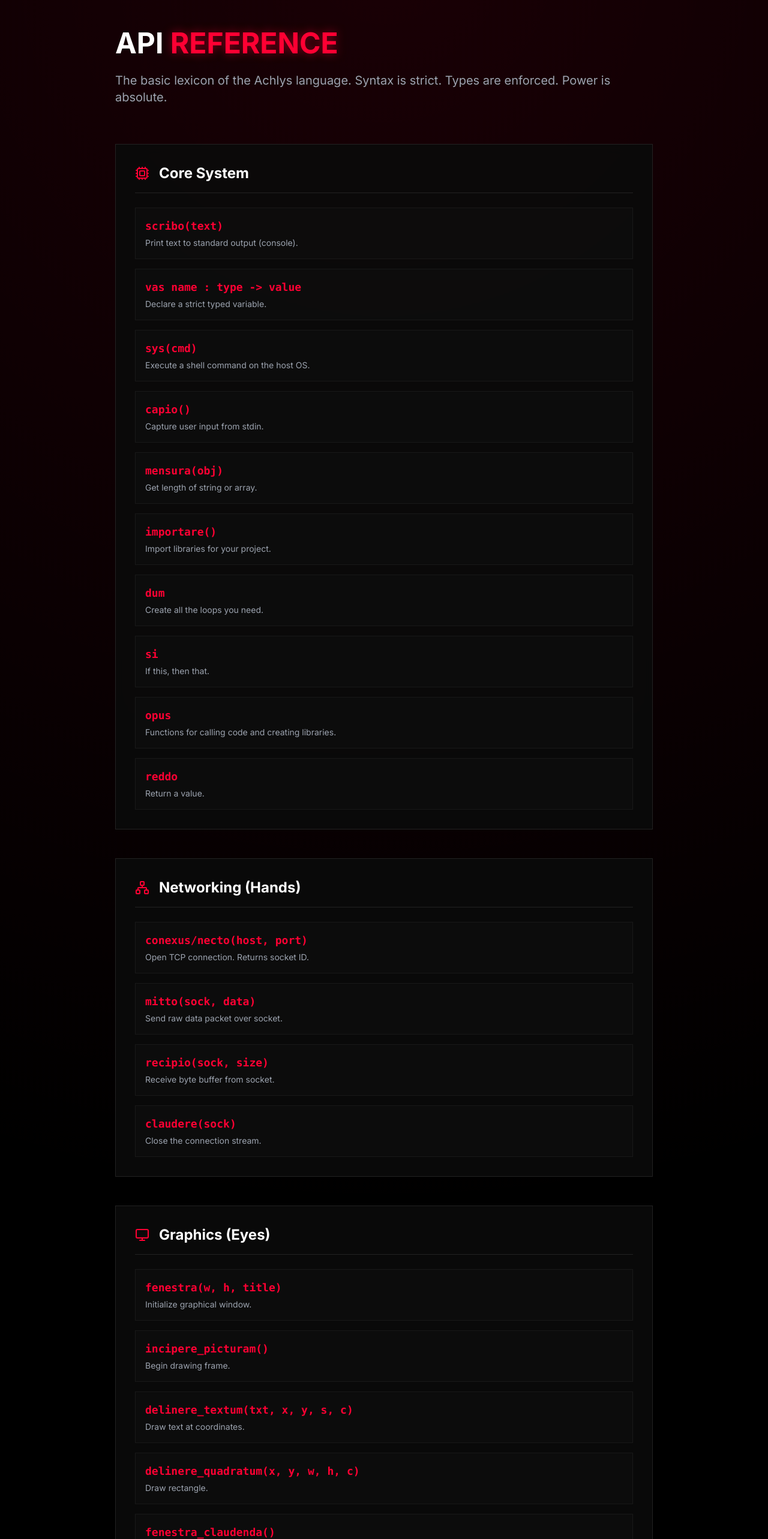
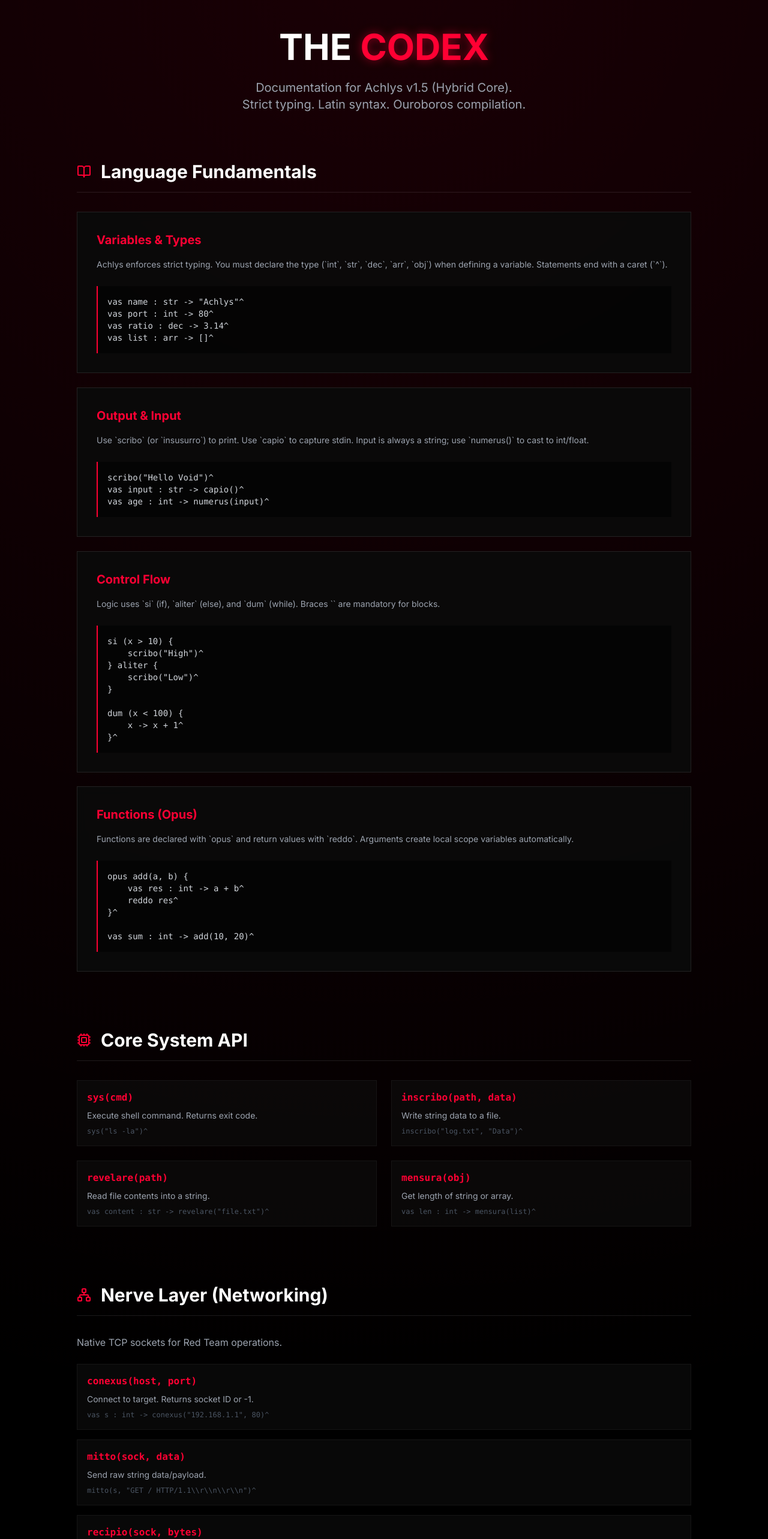
Before and after one commit to Variosity/achlys-web-deployment, a Next.js app: page /docs in a window 1280 px wide. Shown: the part 80-2646 px from the top of the page at 60% size. Built offline with nearby package versions, Linux system fonts and the light colour scheme.

Commit message:
Docs Update

```diff
--- a/src/app/docs/page.tsx
+++ b/src/app/docs/page.tsx
@@ -1,89 +1,136 @@
 'use client'
 
 import { motion } from 'framer-motion'
-import { Terminal, Network, Monitor, FileCode, Cpu } from 'lucide-react'
+import { Terminal, Network, Monitor, FileCode, Cpu, BookOpen, Hash, Code2 } from 'lucide-react'
 
 export default function Docs() {
-  const apiGroups = [
-    {
-      title: "Core System",
-      icon: <Cpu className="text-blood" />,
-      funcs: [
-        { name: "scribo(text)", desc: "Print text to standard output (console)." },
-        { name: "vas name : type -> value", desc: "Declare a strict typed variable." },
-        { name: "sys(cmd)", desc: "Execute a shell command on the host OS." },
-        { name: "capio()", desc: "Capture user input from stdin." },
-        { name: "mensura(obj)", desc: "Get length of string or array." },
-	{ name: "importare()", desc: "Import libraries for your project." },
-	{ name: "dum", desc: "Create all the loops you need." },
-	{ name: "si", desc: "If this, then that." },
-	{ name: "opus", desc: "Functions for calling code and creating libraries." },
-	{ name: "reddo", desc: "Return a value." }
-      ]
-    },
-    {
-      title: "Networking (Hands)",
-      icon: <Network className="text-blood" />,
-      funcs: [
-        { name: "conexus/necto(host, port)", desc: "Open TCP connection. Returns socket ID." },
-        { name: "mitto(sock, data)", desc: "Send raw data packet over socket." },
-        { name: "recipio(sock, size)", desc: "Receive byte buffer from socket." },
-        { name: "claudere(sock)", desc: "Close the connection stream." }
-      ]
-    },
-    {
-      title: "Graphics (Eyes)",
-      icon: <Monitor className="text-blood" />,
-      funcs: [
-        { name: "fenestra(w, h, title)", desc: "Initialize graphical window." },
-        { name: "incipere_picturam()", desc: "Begin drawing frame." },
-        { name: "delinere_textum(txt, x, y, s, c)", desc: "Draw text at coordinates." },
-        { name: "delinere_quadratum(x, y, w, h, c)", desc: "Draw rectangle." },
-        { name: "fenestra_claudenda()", desc: "Check if close requested." }
-      ]
-    },
-    {
-      title: "File I/O",
-      icon: <FileCode className="text-blood" />,
-      funcs: [
-        { name: "revelare(path)", desc: "Read file content into string." },
-        { name: "inscribo(path, data)", desc: "Write string data to file." }
-      ]
-    }
-  ]
-
   return (
-    <div className="section-container pt-32">
+    <div className="section-container pt-32 pb-32"> {/* Increased bottom padding */}
       <motion.div
         initial={{ opacity: 0, y: 20 }}
         animate={{ opacity: 1, y: 0 }}
-        className="max-w-4xl mx-auto"
+        className="max-w-5xl mx-auto"
       >
-        <h1 className="text-5xl font-bold mb-6">API <span className="neon-text">REFERENCE</span></h1>
-        <p className="text-xl text-gray-400 mb-16">
-          The basic lexicon of the Achlys language.
-          Syntax is strict. Types are enforced. Power is absolute.
-        </p>
+        <div className="text-center mb-20">
+          <h1 className="text-6xl font-bold mb-6">THE <span className="neon-text">CODEX</span></h1>
+          <p className="text-xl text-gray-400 max-w-2xl mx-auto">
+            Documentation for Achlys v1.5 (Hybrid Core). <br/>
+            Strict typing. Latin syntax. Ouroboros compilation.
+          </p>
+        </div>
 
-        <div className="grid gap-12">
-          {apiGroups.map((group, i) => (
-            <div key={i} className="glass-card">
-              <div className="flex items-center gap-4 mb-6 border-b border-white/10 pb-4">
-                {group.icon}
-                <h2 className="text-2xl font-bold text-white">{group.title}</h2>
-              </div>
-              <div className="grid gap-4">
-                {group.funcs.map((fn, j) => (
-                  <div key={j} className="group p-4 bg-void-lighter/50 border border-white/5 hover:border-blood/50 transition-colors">
-                    <code className="text-blood font-bold text-lg block mb-1">{fn.name}</code>
-                    <p className="text-gray-400 text-sm">{fn.desc}</p>
-                  </div>
-                ))}
-              </div>
-            </div>
-          ))}
-        </div>
+        {/* 1. SYNTAX GUIDE */}
+        <section className="mb-24">
+          <SectionHeader icon={<BookOpen />} title="Language Fundamentals" />
+          <div className="grid gap-6">
+            <DocCard title="Variables & Types" code={`vas name : str -> "Achlys"^
+vas port : int -> 80^
+vas ratio : dec -> 3.14^
+vas list : arr -> []^`}>
+              Achlys enforces strict typing. You must declare the type (`int`, `str`, `dec`, `arr`, `obj`) when defining a variable. Statements end with a caret (`^`).
+            </DocCard>
+
+            <DocCard title="Output & Input" code={`scribo("Hello Void")^
+vas input : str -> capio()^
+vas age : int -> numerus(input)^`}>
+              Use `scribo` (or `insusurro`) to print. Use `capio` to capture stdin. Input is always a string; use `numerus()` to cast to int/float.
+            </DocCard>
+
+            <DocCard title="Control Flow" code={`si (x > 10) {
+    scribo("High")^
+} aliter {
+    scribo("Low")^
+}
+
+dum (x < 100) {
+    x -> x + 1^
+}^`}>
+              Logic uses `si` (if), `aliter` (else), and `dum` (while). Braces `{}` are mandatory for blocks.
+            </DocCard>
+
+            <DocCard title="Functions (Opus)" code={`opus add(a, b) {
+    vas res : int -> a + b^
+    reddo res^
+}^
+
+vas sum : int -> add(10, 20)^`}>
+              Functions are declared with `opus` and return values with `reddo`. Arguments create local scope variables automatically.
+            </DocCard>
+          </div>
+        </section>
+
+        {/* 2. CORE API */}
+        <section className="mb-24">
+          <SectionHeader icon={<Cpu />} title="Core System API" />
+          <div className="grid md:grid-cols-2 gap-6">
+            <ApiItem name="sys(cmd)" desc="Execute shell command. Returns exit code." usage='sys("ls -la")^' />
+            <ApiItem name="inscribo(path, data)" desc="Write string data to a file." usage='inscribo("log.txt", "Data")^' />
+            <ApiItem name="revelare(path)" desc="Read file contents into a string." usage='vas content : str -> revelare("file.txt")^' />
+            <ApiItem name="mensura(obj)" desc="Get length of string or array." usage='vas len : int -> mensura(list)^' />
+          </div>
+        </section>
+
+        {/* 3. NETWORKING */}
+        <section className="mb-24">
+          <SectionHeader icon={<Network />} title="Nerve Layer (Networking)" />
+          <p className="text-gray-400 mb-6">Native TCP sockets for Red Team operations.</p>
+          <div className="grid gap-4">
+            <ApiItem name="conexus(host, port)" desc="Connect to target. Returns socket ID or -1." usage='vas s : int -> conexus("192.168.1.1", 80)^' />
+            <ApiItem name="mitto(sock, data)" desc="Send raw string data/payload." usage='mitto(s, "GET / HTTP/1.1\\r\\n\\r\\n")^' />
+            <ApiItem name="recipio(sock, bytes)" desc="Receive response buffer." usage='vas res : str -> recipio(s, 4096)^' />
+            <ApiItem name="claudere(sock)" desc="Close the connection." usage='claudere(s)^' />
+          </div>
+        </section>
+
+        {/* 4. GRAPHICS */}
+        <section className="mb-12">
+          <SectionHeader icon={<Monitor />} title="Neon Layer (Graphics)" />
+          <p className="text-gray-400 mb-6">Requires `-DENABLE_GRAPHICS` flag. Raylib backend.</p>
+          <div className="grid md:grid-cols-2 gap-6">
+            <ApiItem name="fenestra(w, h, title)" desc="Open window." />
+            <ApiItem name="incipere_picturam()" desc="Start frame." />
+            <ApiItem name="finire_picturam()" desc="End frame." />
+            <ApiItem name="purgare_fundum(col)" desc="Clear screen." />
+            <ApiItem name="delinere_textum(txt, x, y, size, col)" desc="Draw text." />
+            <ApiItem name="delinere_quadratum(x, y, w, h, col)" desc="Draw rect." />
+            <ApiItem name="delinere_circulum(x, y, r, col)" desc="Draw circle." />
+            <ApiItem name="capere_signum()" desc="Get key pressed (char)." />
+          </div>
+        </section>
+
       </motion.div>
     </div>
   )
 }
+
+// Sub-components for clean layout
+function SectionHeader({ icon, title }: { icon: any, title: string }) {
+  return (
+    <div className="flex items-center gap-4 mb-8 border-b border-white/10 pb-4">
+      <div className="text-blood">{icon}</div>
+      <h2 className="text-3xl font-bold text-white">{title}</h2>
+    </div>
+  )
+}
+
+function DocCard({ title, code, children }: { title: string, code: string, children: React.ReactNode }) {
+  return (
+    <div className="glass-card">
+      <h3 className="text-xl font-bold text-blood mb-4">{title}</h3>
+      <p className="text-gray-400 mb-6 text-sm leading-relaxed">{children}</p>
+      <div className="bg-black/50 border-l-2 border-blood p-4 font-mono text-sm text-gray-300 overflow-x-auto">
+        <pre>{code}</pre>
+      </div>
+    </div>
+  )
+}
+
+function ApiItem({ name, desc, usage }: { name: string, desc: string, usage?: string }) {
+  return (
+    <div className="bg-void-lighter/50 border border-white/5 p-4 hover:border-blood/50 transition-colors">
+      <code className="text-blood font-bold text-base block mb-2">{name}</code>
+      <p className="text-gray-400 text-sm mb-2">{desc}</p>
+      {usage && <code className="text-xs text-gray-600 block mt-2">{usage}</code>}
+    </div>
+  )
+}
```
